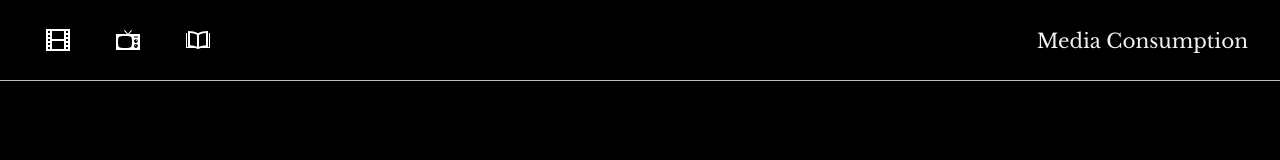
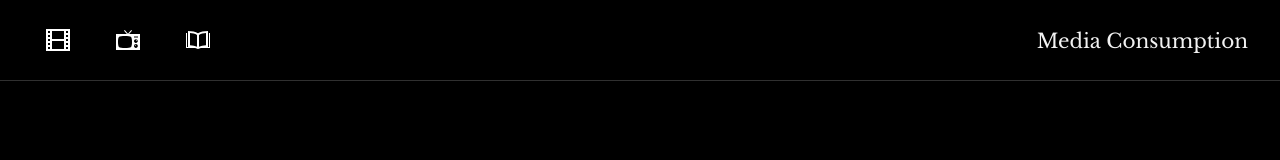
Before and after one commit to Uvacoder/my-media, a React (Create React App) app: page / in a window 1280 px wide. Shown: the top 160 px of the page. Built offline with nearby package versions, Linux system fonts and the light colour scheme.

Commit message:
edit on nav border bottom

```diff
--- a/src/style/App.css
+++ b/src/style/App.css
@@ -32,7 +32,7 @@ html, body {
   top: 0;
   z-index: 98;
   background-color: rgba(0, 0, 0, .9);
-  border-bottom: 1px solid silver;
+  border-bottom: 1px solid rgba(192, 192, 192, .25);
   backdrop-filter: blur(5px);
 
 }
@@ -428,7 +428,7 @@ nav > a {
     border-bottom-right-radius: 15px;
     padding-top: 2rem;
     background-color: black;
-    border: 1px solid silver;
+    border-bottom: 1px solid rgba(192, 192, 192, .25);
   }
 
 
```
